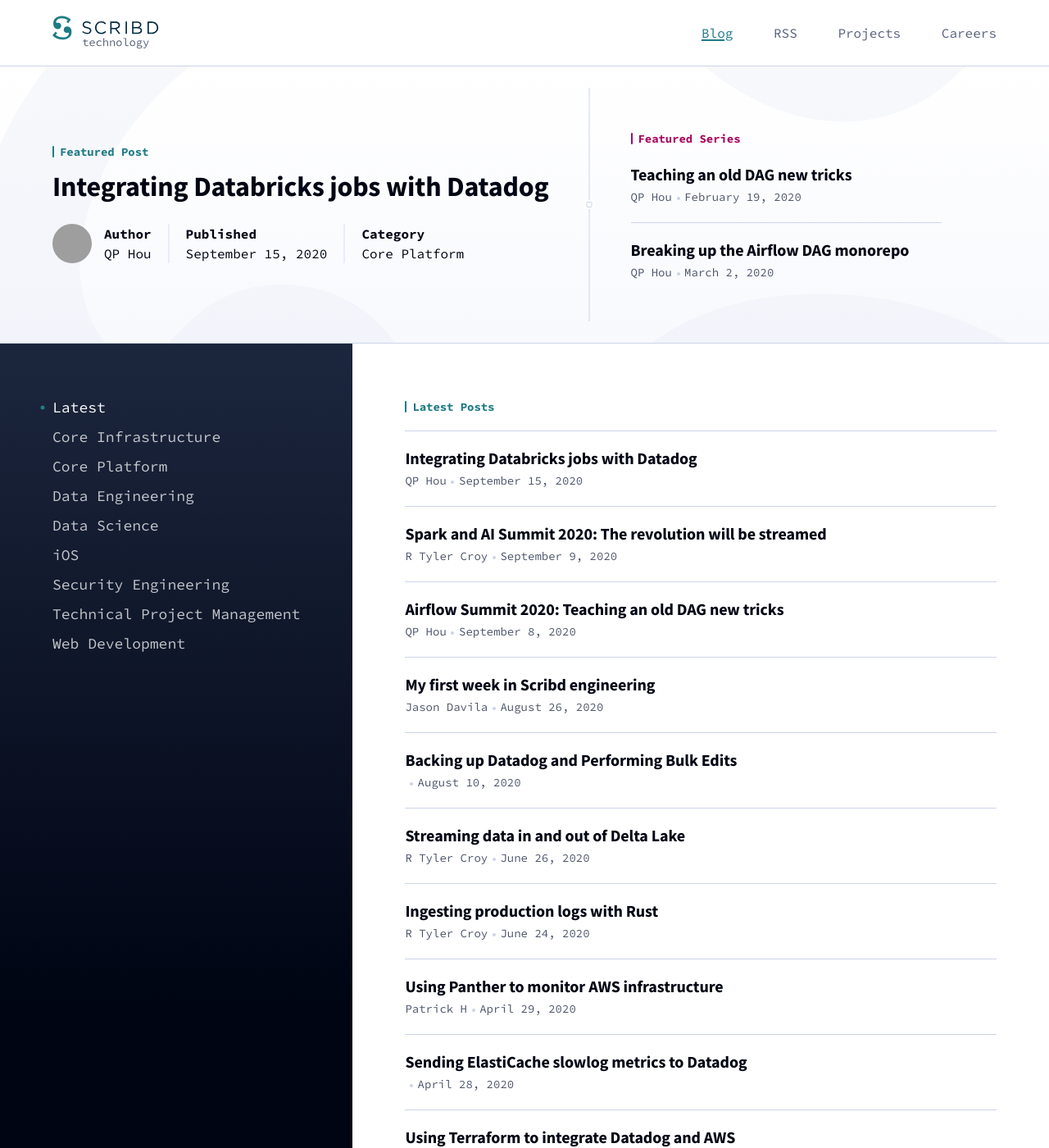
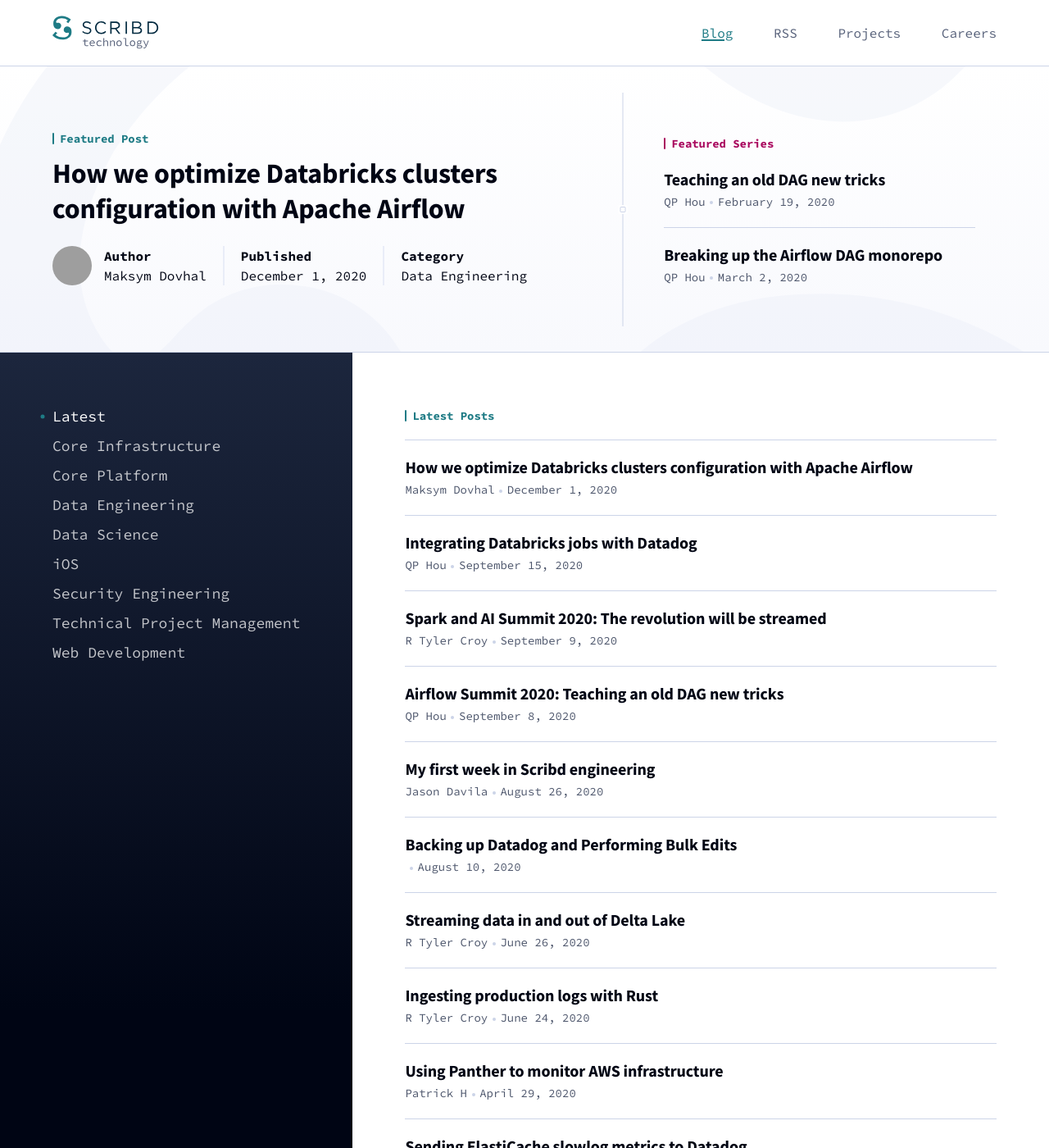
Before and after one commit to scribd/scribd.github.io, a Jekyll site: the page built from blog/index.html, in a window 1280 px wide and 1400 px high. Shown: the whole window at 82% size. Built offline with Jekyll 4.4.1, drawn with Linux system fonts in a browser that asks for light colours; the list of posts is cut into pages by our own code; some of the changed lines change nothing that is shown; some of the changed text lies outside the part shown; grey boxes are pictures that could not be loaded.

Commit message:
Post How we optimize Databricks clusters configuration with Apache Airflow

````diff
--- a/_data/authors.yml
+++ b/_data/authors.yml
@@ -97,3 +97,7 @@
 jasond:
   name: Jason Davila
   github: zherner
+
+maksymd:
+  name: Maksym Dovhal
+  github: Max-D
--- /dev/null
+++ b/_posts/2020-12-01-optimize-databricks-clusters-configuration.md
@@ -0,0 +1,117 @@
+---
+layout: post
+title: "How we optimize Databricks clusters configuration with Apache Airflow"
+author: maksymd
+tags:
+- featured
+- databricks
+- airflow
+- aws
+team: Data Engineering
+---
+
+Scribd recently changed the way we run thousands of data-processing tasks in order to save 10-20% _more_ on our cloud compute costs.  Scribd’s data platform is built on top of [Databricks on AWS](https://databricks.com/customers/scribd) and runs 1500+ Apache Spark batch and streaming applications. To help orchestrate all the batch workloads we also use [Apache Airflow](https://airflow.apache.org/). By default, Databricks provides a rich set of [cluster configuration](https://docs.databricks.com/clusters/configure.html) options. We can use different EC2 instance types, AWS Availability Zones (AZ), spot or on-demand instances, autoscaling, etc. By examining the needs of our workloads, we were able to optimize the way we leverage Databricks and AWS to gain more reliability and 10-20% more cost savings in our data platform.
+
+
+
+For most clusters which run our batch workloads, we use auto-scaling and spot instances, falling back to on-demand instances. Theoretically, this helps us to save up to 90% on cloud infrastructure. But in the real world using spot instances has some limitations, problems, areas for optimization. In this post, I will share some tips that we use for an optimized Databricks cluster configuration.
+
+![](/post-images/2020-12-databricks/databricks-cluster-configuration-parameters.png)
+<font size="3"><center><i>Databricks cluster configuration parameters</i></center></font>
+
+First, let’s review some of the problems we encounter with an “out of the box” Databricks cluster configuration:
+
+* EC2 spot prices are not static across availability zones (AZs). Sometimes price grows up to an on-demand price.
+![](/post-images/2020-12-databricks/spot-pricing-history.png)
+<font size="3"><center><i>This example shows that the price difference between us-east-1b and us-east-1f was 40%</i></center></font>
+
+* AWS has a limited number of instances for each AZ. When instances for some type are not available AWS throws an exception: “We currently do not have sufficient <instance type> capacity in the Availability Zone you requested”.
+
+* In a Databricks cluster, we must use a predefined cluster configuration with a specified instance type and AZ. It’s not possible to apply some fallback algorithm when the requested instances are not available in the desired AZ.
+
+To address these problems, we set the following goal: We need to be flexible about instance types, availability zones, and provide a fallback mechanism when instances are not available.  Unfortunately, we are not able to solve these problems in the Databricks platform alone. Since our primary interface to Databricks for automated workloads is Apache Airflow, we can customize our Airflow operators to achieve the goal!
+
+**How it works.**
+
+In Airflow we use our own `DatabricksSparkOperator`. In this operator, we set up a cluster configuration which Airflow can then use when submitting jobs to Databricks.
+
+For cluster configuration, we offer two different sets of parameters, one to describe instance types desired for the workload, and the other which describes the Spark execution environment needed by the workload.  Each set is handled by a different optimization strategy:
+
+The instance-based configuration contains a couple key parameters:
+
+* `node_type_id`, and AWS instance type
+* `num_workers`, the minimum/maximum workers for auto-scaling.
+
+To optimize these workloads we use a very simple algorithm based on the [DescribeSpotPriceHistory API](https://docs.aws.amazon.com/AWSEC2/latest/APIReference/API_DescribeSpotPriceHistory.html). We extract all AZs for requested instance type in a specific AWS region and sort these zones by the current spot price (from the cheapest to the most expensive zone). After that, we request Databricks clusters in the first zone from the list (the cheapest).  If AWS doesn’t have enough capacity for a particular instance type in the first AZ we apply fallback and try the next one.
+
+There are a few reasons to try the cheapest zone first. First - it saves up to 10% of our AWS costs. Second - most of the time AWS provides the cheapest price in AZ with a lot of unused spot instances, helping us avoid insufficient capacity errors.
+
+The Spark-execution environment configuration uses different parameters for describing the needs of the Spark job:
+
+* `executor_memory`
+* `executor_cores`
+* `num_workers`, or minimum/maximum number of workers for auto-scaling.
+
+For jobs using these parameters, we apply a separate algorithm: using executor_memory and executor_cores parameters to find all possible instance types that have enough capacity (_num of cores >= executor_cores, memory >= num of cores * executor_memory / executor_cores_), calculate the number of workers (for large instance types we can decrease num_workers value) and the cluster total costs (_num_workers * (current AWS spot price + Databricks price)_). We sort all possible combinations by the cluster totals cost value, memory, ECU and after that, we request a Databricks cluster for the first instance type in the list. If instances for this type are not available we apply fallback and try the next option in the list.
+
+Using this strategy we may save an extra 10% (compared to the first strategy) and have fewer problems with spot instances availability, because we use a different instance type in a different AZ.
+
+These two simple strategies help us to achieve our goal of being flexible with instance types and avoiding capacity problems.
+
+Below you can find examples for each strategy.
+
+ Strategy 1: _node_type_id = m5.xlarge, num_workers = 100_:
+
+`DatabricksSparkOperator` uses `AwsBaseHook` to requests spot instance prices for instance-type=m5.xlarge, product-description=Linux/UNIX (Similar request with AWS cli looks like:
+
+```bash
+ aws ec2 describe-spot-price-history --instance-type=m5.xlarge --start-time=$(date +%s) --product-descriptions="Linux/UNIX" --query 'SpotPriceHistory[*].{az:AvailabilityZone, price:SpotPrice}'
+```
+AWS Response:
+
+```json
+{ "az": "us-east-2a",  "price": "0.042300" }
+{ "az": "us-east-2c", "price": "0.041000" }
+{"az": "us-east-2b", "price": "0.040800" }
+```
+In this situation, we try to request 100 m5.xlarge instances in AZ us-east-2b. If AWS doesn’t have enough capacity in this zone, the `DatabricksSparkOperator` applies a fallback procedure and request cluster in us-east-2c.
+
+Strategy 2: _executore_cores = 4, executor_memory = 8G, num_workers = 100_
+
+`DatabricksSparkOperator` requests spot instance prices for instance-types that have more than 4 cores and more than 2Gb of memory per core from the list of [possible instance types](https://databricks.com/product/aws-pricing/instance-types).
+
+AWS Response contains a lot of different instance types and AZ, but let me truncate this list and leave only a few rows:
+
+```
+{ "az": "us-east-2a",  "price": "0.042300",  "instance_type": m5.xlarge" }
+{ "az": "us-east-2c",  "price": "0.045000",  "instance_type": m5.2xlarge" }
+{ "az": "us-east-2c",  "price": "0.045000",  "instance_type": r5.2xlarge" }
+```
+We also need to include the cost of Databricks, for ease of calculation, we assume that 1 DBU = $0.1.
+
+Databricks prices:
+
+* M5.xlarge (0.69 DBU/Hr)
+* m5.2xlarge(1.37 DBU/Hr)
+* r5.2xlarge(1.37 DBU/Hr)
+
+We calculate cluster total cost using formula:
+<center><i>total_cost = num_of_worker * spot_price * databricks_price * DBU_price</i></center>
+
+Results:
+
+```
+{ "az": "us-east-2a", "price": "0.042300", "instance_type": "m5.xlarge", "num_of_worker" = 100, "total_cost" = "0.29187" }
+// Below clusters require only 50 workers, because 2xlarge instance types have 8 cores and more than 2GB/core
+{ "az": "us-east-2c", "price": "0.045000", "instance_type": "m5.2xlarge", "num_of_worker" = 50, "total_cost" = "0.30825"}
+{ "az": "us-east-2c", "price": "0.045000", "instance_type": "r5.2xlarge","num_of_worker" = 50, "total_cost" = "0.30825"}
+```
+So, in this situation we try to request 100 m5.xlarge instances in us-east-2a, then 50 r5.2xlarge instances in AZ us-east-2c (total price is similar to m5.2xlarge, but r5 instances has 2x memory for the same money), after that 50 m5.2xlarge in AZ us-east-2c.
+
+After experimenting with this change , we rolled it into our production Airflow environment and are already seeing more reliable job execution and have not seen noticeable impact to batch job performance. There are dozens of ways to optimize data platform costs in the cloud, but a good place to start is by looking at what your workloads actually need!
+
+---
+
+On the Core Platform and Data Engineering teams we continue to invest in Spark\Airflow and would
+love your help building out our reliable and high-performance data platform,
+[come join us!](/careers/#open-positions)
````
Also changed, not shown: post-images/2020-12-databricks/databricks-cluster-configuration-parameters.png (added), post-images/2020-12-databricks/spot-pricing-history.png (added).
